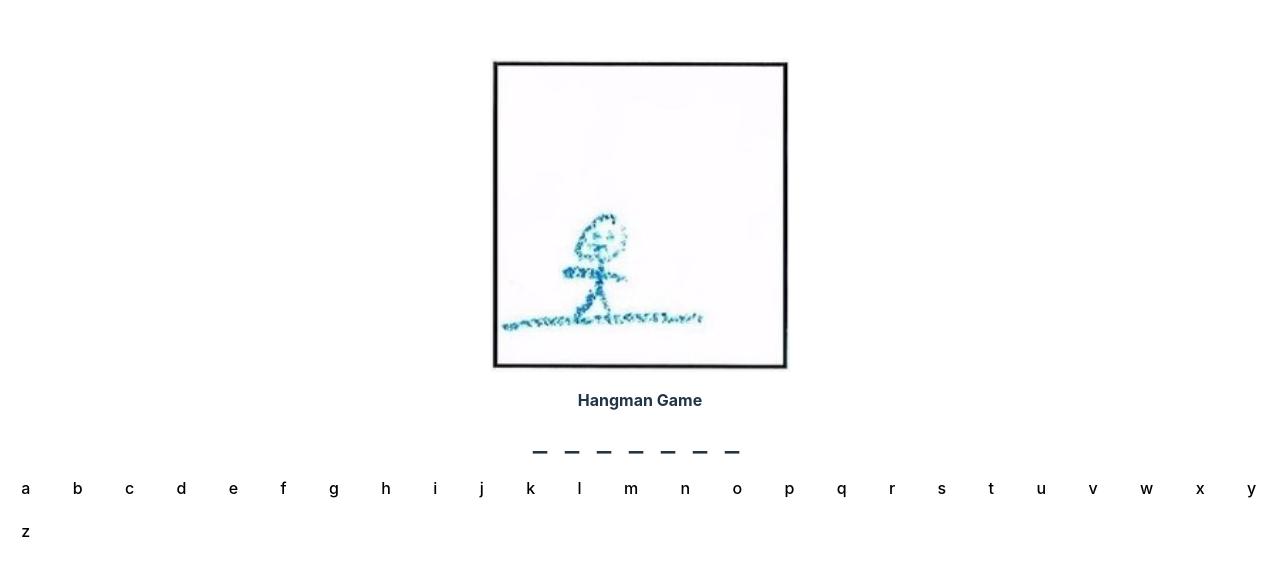
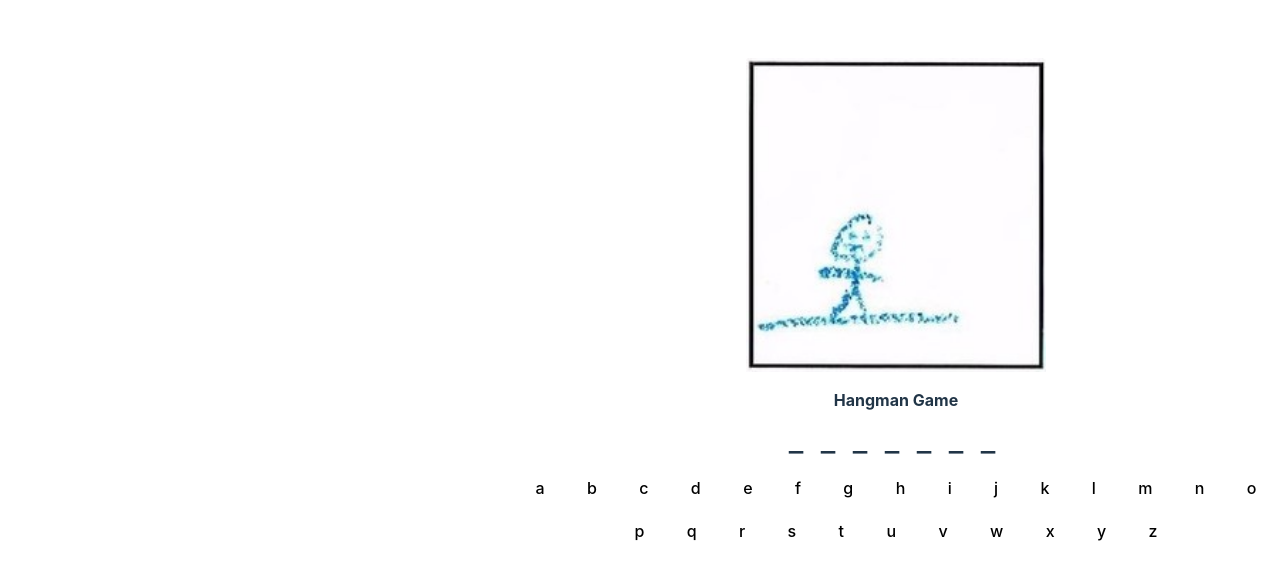
Before and after one commit to MauricioZavalaAr/HangmanMZ, a React (Vite) app: page / in a window 1280 px wide. Shown: the part 104-684 px from the top of the page. Built offline with nearby package versions, Linux system fonts and the light colour scheme.

Commit message:
final update

```diff
--- a/src/App.tsx
+++ b/src/App.tsx
@@ -65,6 +65,7 @@ const App: React.FC = () => {
   return (
     <Flex
       direction="column"
+      marginLeft={'40%'}
       alignItems="center"
       justifyContent="center"
       height="100vh"
@@ -86,7 +87,8 @@ const App: React.FC = () => {
             </span>
           ))}
         </div>
-        <Flex direction="row" wrap="wrap">
+        <Flex alignItems="center" direction="row" wrap="wrap" align="center"
+      justifyContent="center">
           {Array.from({ length: 26 }, (_, index) => String.fromCharCode(97 + index)).map(
             (letter) => (
               <Button
@@ -112,21 +114,22 @@ const App: React.FC = () => {
         </Flex>
         <div className="game-status">
         {isWon && !isGameOver && (
-  <>
+  <Flex alignItems="center"
+  justifyContent="center">
     <Text fontSize="xl" mb={2}>
       Congratulations! You've won!
     </Text>
     <Text fontSize="lg" mb={2}>
       Well done! You've successfully guessed the word.
     </Text>
-    <Button onClick={initializeGame} size="lg">
+    <Button onClick={initializeGame} size="lg" >
       Play Again
     </Button>
-  </>
+  </Flex>
           )}
           {isGameOver && (
             <>
-              <Text fontSize="xl" mb={2}>
+              <Text fontSize="xl" mb={2} color={'white'}>
                 Game over! The word was: {selectedWord}
               </Text>
               <Button onClick={initializeGame} size="lg">
```
